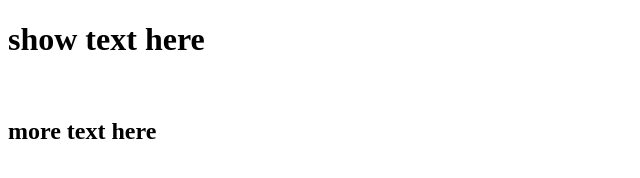
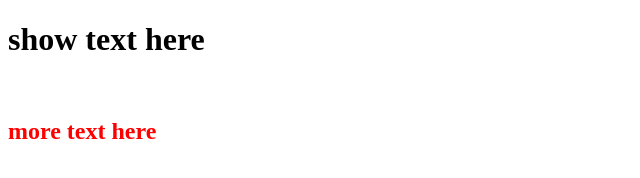
Before and after one commit to msitu12/github, a plain HTML site: page index.html in a window 1280 px wide. Shown: the whole page, without its empty margins (0-640 px from the left). Drawn offline with Linux system fonts and the light colour scheme.

Commit message:
red text h2 element

```diff
--- a/css/style.css
+++ b/css/style.css
@@ -1 +1,3 @@
-//css style
+h2{
+  color: red;
+}
--- a/index.html
+++ b/index.html
@@ -4,7 +4,7 @@
 	<title>GitHub Installation</title>
 	<!--#data about kind of page
 	#general information-->
-
+<link rel="stylesheet" href="css/style.css">
 </head>
 <body>
 
```
